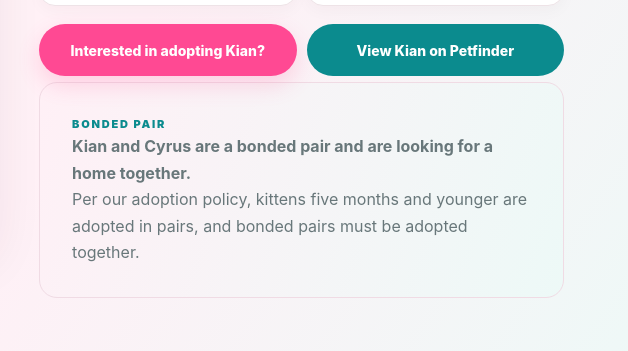
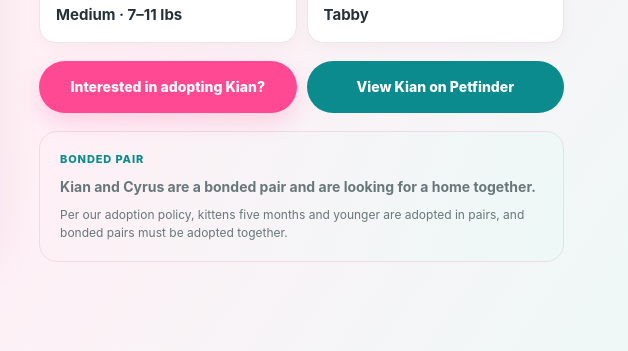
Before and after one commit to NPLBKRWebsite/no-paws-left-behind-preview, a plain HTML site: page kian.html in a window 1280 px wide. Shown: the part 524-875 px from the top of the page, 652-1280 px from the left. Drawn offline with Linux system fonts and the light colour scheme.

Commit message:
Style compact bonded-pair notice in profile intro

```diff
--- a/site.css
+++ b/site.css
@@ -89,3 +89,9 @@
  .catQuick>div{padding:12px}
  .catQuick strong{font-size:14px}
 }
+
+/* Compact bonded-pair notice below the profile actions */
+.catIntro .pairPanel{margin:16px 0 0;padding:18px 20px!important;min-height:0;border-radius:18px;background:linear-gradient(110deg,#fff0f6,#edf9f7);border:1px solid #f0dbe4}
+.catIntro .pairPanel .eyebrow{font-size:11px;font-weight:800;letter-spacing:.08em;text-transform:uppercase;color:var(--teal)}
+.catIntro .pairPanel p{font-size:14px;line-height:1.55;margin:8px 0 0}
+.catIntro .pairPanel p+p{font-size:12px;color:var(--muted)}
```
